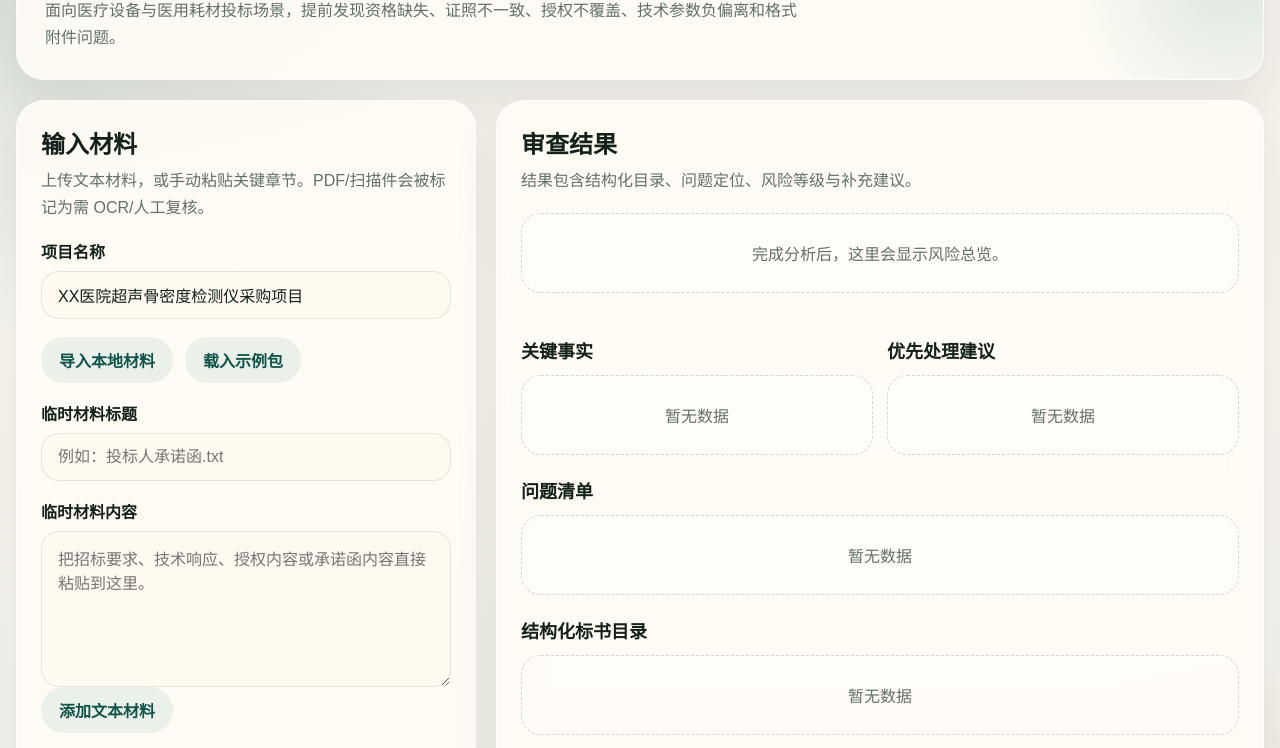
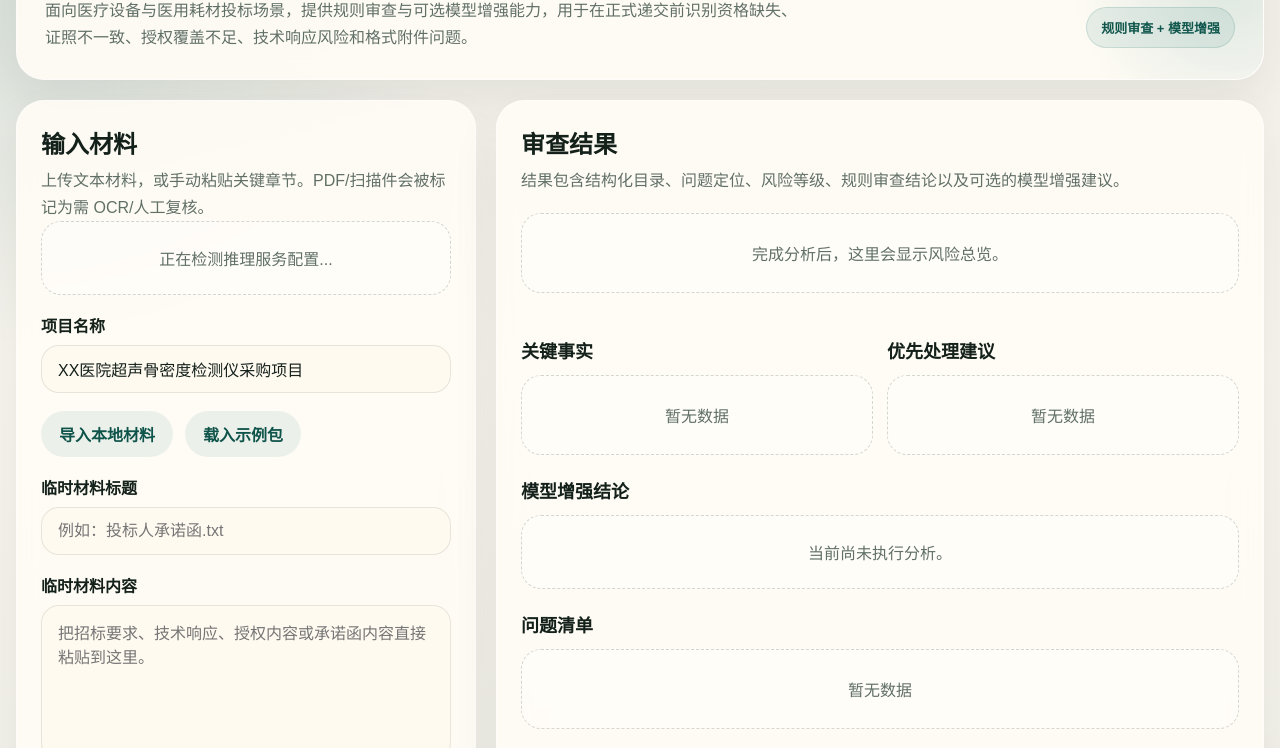
Before and after one commit to dailaor/MedBid-Guard, a website: page public/index.html in a window 1280 px wide. Shown: the part 148-896 px from the top of the page. Drawn offline with Linux system fonts and the light colour scheme.

Commit message:
Add optional LLM review integration for public/index.html

```diff
--- a/public/index.html
+++ b/public/index.html
@@ -13,13 +13,13 @@
           <p class="eyebrow">MedBid Guard / Medical Tender QA</p>
           <h1>医疗设备投标材料 AI 资格预审 MVP</h1>
           <p class="hero-copy">
-            面向医疗设备与医用耗材投标场景，提前发现资格缺失、证照不一致、授权不覆盖、技术参数负偏离和格式附件问题。
+            面向医疗设备与医用耗材投标场景，提供规则审查与可选模型增强能力，用于在正式递交前识别资格缺失、证照不一致、授权覆盖不足、技术响应风险和格式附件问题。
           </p>
         </div>
         <div class="hero-stack">
           <span class="status-pill">零依赖 Node 可运行</span>
-          <span class="status-pill">文本材料优先</span>
-          <span class="status-pill">规则引擎 + 人工复核提示</span>
+          <span class="status-pill">支持 OpenAI 兼容推理服务</span>
+          <span class="status-pill">规则审查 + 模型增强</span>
         </div>
       </header>
 
@@ -28,6 +28,10 @@
           <div class="panel-head">
             <h2>输入材料</h2>
             <p>上传文本材料，或手动粘贴关键章节。PDF/扫描件会被标记为需 OCR/人工复核。</p>
+          </div>
+
+          <div id="capabilityBanner" class="capability-banner empty-state">
+            正在检测推理服务配置...
           </div>
 
           <label class="field">
@@ -71,7 +75,7 @@
         <section class="panel results">
           <div class="panel-head">
             <h2>审查结果</h2>
-            <p>结果包含结构化目录、问题定位、风险等级与补充建议。</p>
+            <p>结果包含结构化目录、问题定位、风险等级、规则审查结论以及可选的模型增强建议。</p>
           </div>
 
           <div id="summaryCards" class="summary-grid empty-state">
@@ -96,6 +100,15 @@
 
           <div class="result-block">
             <div class="section-title">
+              <h3>模型增强结论</h3>
+            </div>
+            <div id="aiReview" class="empty-state">
+              当前尚未执行分析。
+            </div>
+          </div>
+
+          <div class="result-block">
+            <div class="section-title">
               <h3>问题清单</h3>
             </div>
             <div id="findingList" class="finding-list empty-state">暂无数据</div>
```
